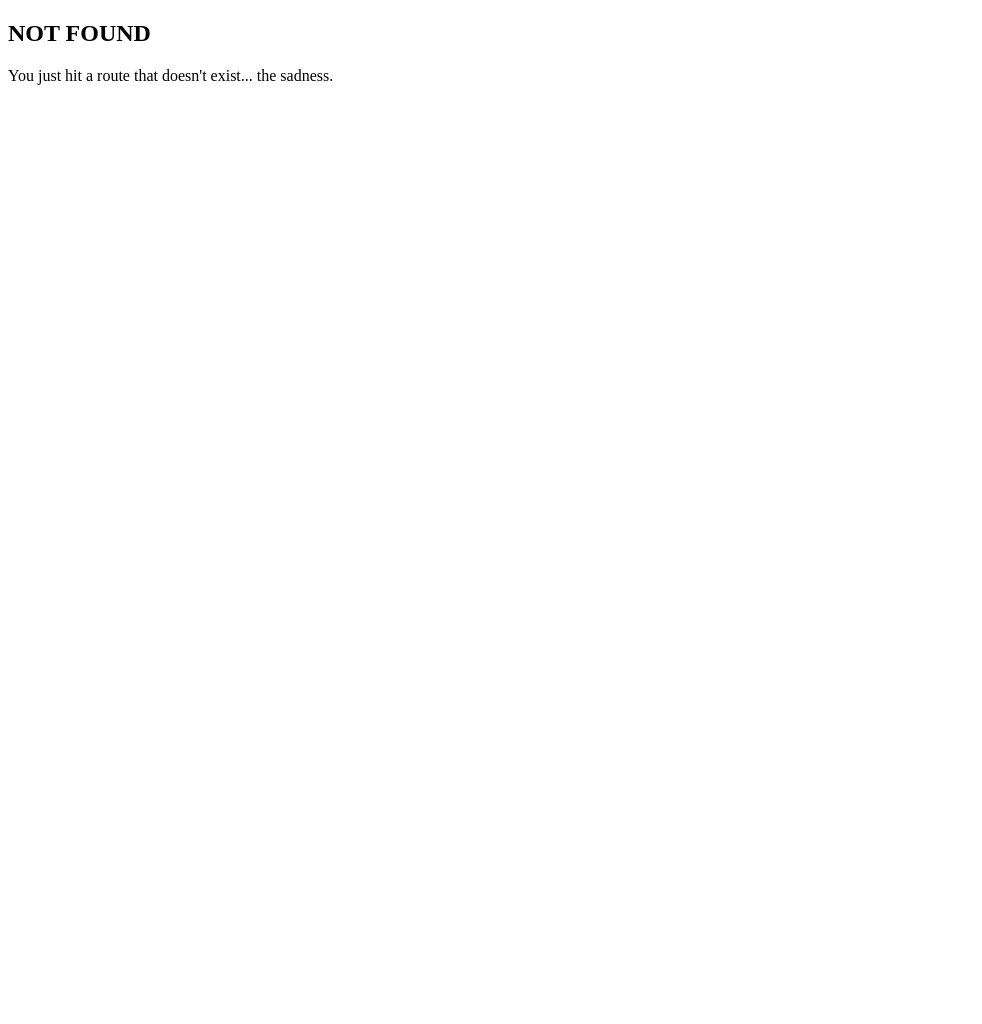
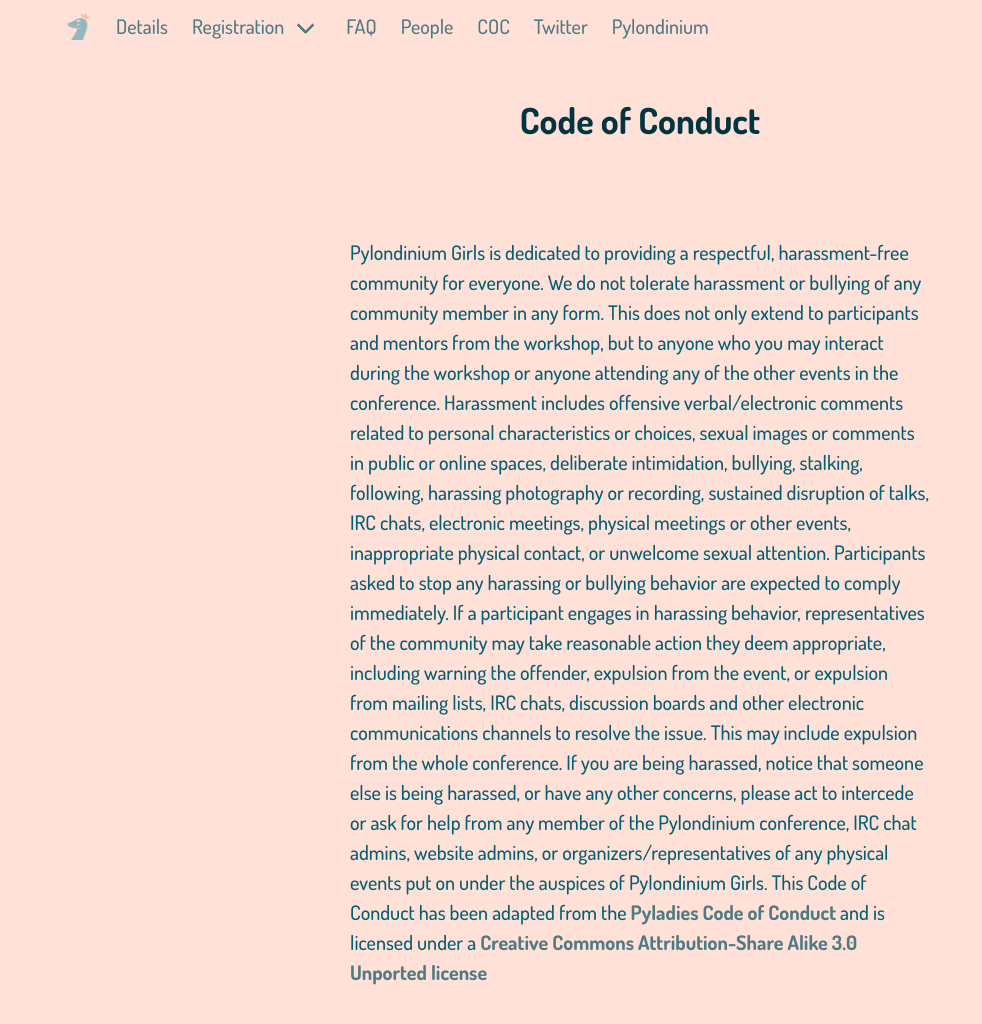
Before and after one commit to pylondiniumgirls/website, a Gatsby site: page /coc in a window 1280 px wide. Before the commit this address had no page. Shown: the whole page, without its empty margins (0-982 px from the left). Before the commit the page ends 800 px from the top, so only its background shows below. Built offline with nearby package versions, Linux system fonts and the light colour scheme; Gatsby itself is replaced by a stand-in of ours.

Commit message:
Add code of conduct

```diff
--- a/src/components/navbar.js
+++ b/src/components/navbar.js
@@ -62,6 +62,9 @@
               <Link to="/people">People</Link>
             </span>
             <span className="navbar-item">
+              <Link to="/coc">COC</Link>
+            </span>
+            <span className="navbar-item">
               <a
                 href="https://twitter.com/pylondiniumgir1/"
                 target="_blank"
--- /dev/null
+++ b/src/pages/coc.js
@@ -0,0 +1,67 @@
+import React from "react";
+
+import Helmet from "../components/helmet";
+import Navbar from "../components/navbar";
+
+export default () => (
+  <div>
+    <Helmet />
+    <Navbar />
+    <section className="section">
+      <h1 className="title has-text-centered">Code of Conduct</h1>
+    </section>
+    <section className="section">
+      <div className="columns">
+        <div className="column is-half is-offset-one-quarter">
+          <div className="content">
+            <p>
+              Pylondinium Girls is dedicated to providing a respectful,
+              harassment-free community for everyone. We do not tolerate
+              harassment or bullying of any community member in any form. This
+              does not only extend to participants and mentors from the
+              workshop, but to anyone who you may interact during the workshop
+              or anyone attending any of the other events in the conference.
+              Harassment includes offensive verbal/electronic comments related
+              to personal characteristics or choices, sexual images or comments
+              in public or online spaces, deliberate intimidation, bullying,
+              stalking, following, harassing photography or recording, sustained
+              disruption of talks, IRC chats, electronic meetings, physical
+              meetings or other events, inappropriate physical contact, or
+              unwelcome sexual attention. Participants asked to stop any
+              harassing or bullying behavior are expected to comply immediately.
+              If a participant engages in harassing behavior, representatives of
+              the community may take reasonable action they deem appropriate,
+              including warning the offender, expulsion from the event, or
+              expulsion from mailing lists, IRC chats, discussion boards and
+              other electronic communications channels to resolve the issue.
+              This may include expulsion from the whole conference. If you are
+              being harassed, notice that someone else is being harassed, or
+              have any other concerns, please act to intercede or ask for help
+              from any member of the Pylondinium conference, IRC chat admins,
+              website admins, or organizers/representatives of any physical
+              events put on under the auspices of Pylondinium Girls. This Code
+              of Conduct has been adapted from the{" "}
+              <a
+                className="emphasis"
+                href="https://www.pyladies.com/CodeOfConduct/"
+                target="_blank"
+                rel="noopener noreferrer"
+              >
+                Pyladies Code of Conduct
+              </a>{" "}
+              and is licensed under a
+              <a
+                className="emphasis"
+                href="https://creativecommons.org/licenses/by-sa/3.0/"
+                target="_blank"
+                rel="noopener noreferrer"
+              >{" "}
+                Creative Commons Attribution-Share Alike 3.0 Unported license
+              </a>
+            </p>
+          </div>
+        </div>
+      </div>
+    </section>
+  </div>
+);
```
